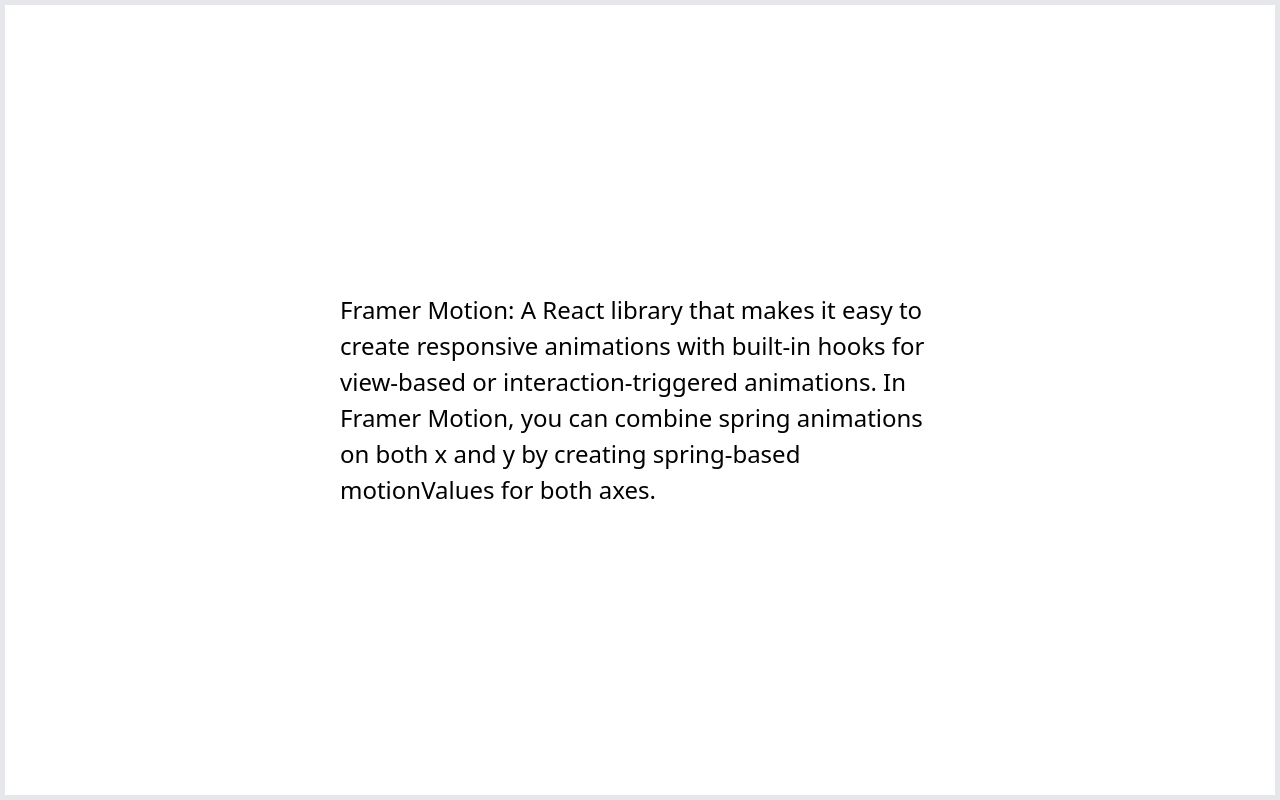
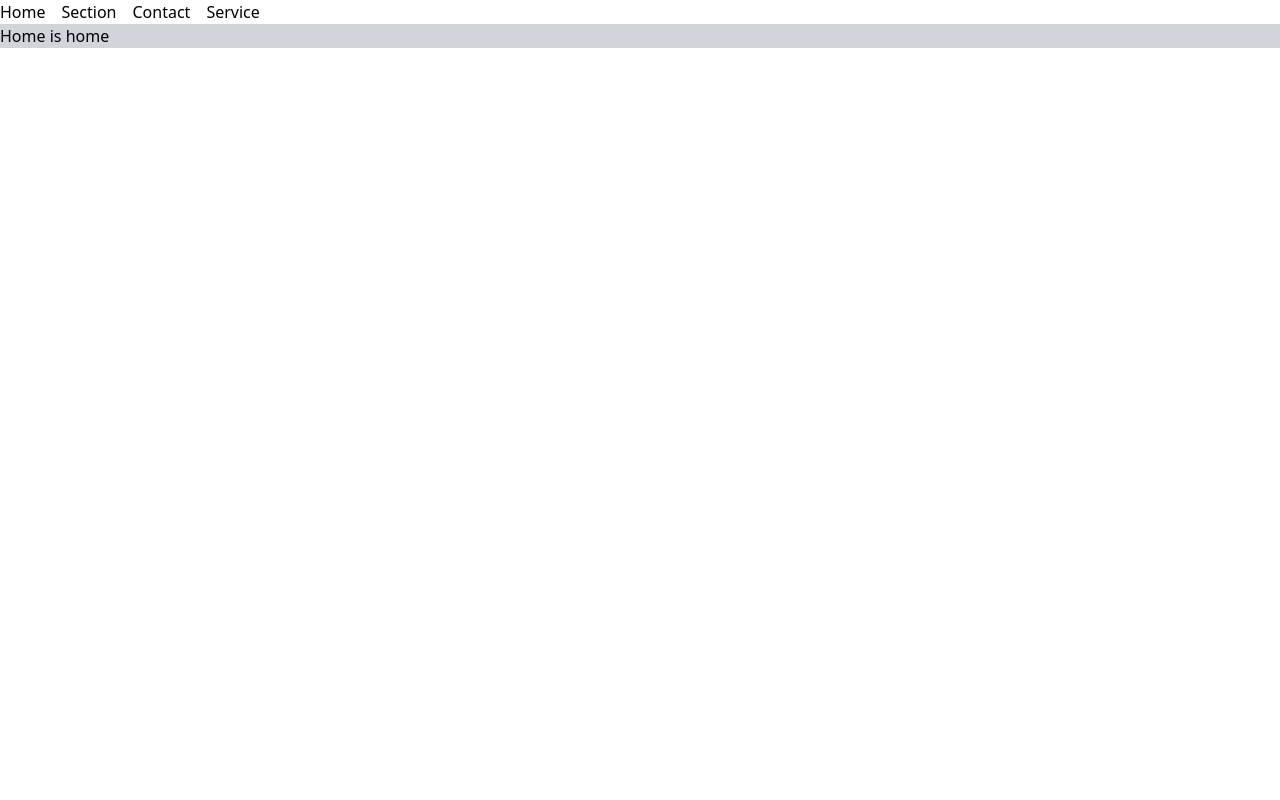
Before and after one commit to Heisdalu/sticky_animation, a Next.js app: page / in a window 1280 px wide. Built offline with nearby package versions, Linux system fonts and the light colour scheme.

Commit message:
page transition

```diff
--- a/src/components/mask/other2.tsx
+++ b/src/components/mask/other2.tsx
@@ -53,14 +53,14 @@
 
   return (
     <>
-      <motion.div
+      {/* <motion.div
         style={{
           x,
           y,
         }}
         className="z-[2] absolute h-[10px] w-[10px] bg-black rounded-full"
-      ></motion.div>
-      <div className="text-[1.5rem] relative cursor- h-[100vh] border-[5px]">
+      ></motion.div> */}
+      <div className="text-[1.5rem] relative cursor-none h-[100vh] border-[5px]">
         <motion.div
           style={{
             WebkitMaskPosition: d,
@@ -83,7 +83,7 @@
             }}
             onMouseLeave={() => {
               console.log("leave");
-              setState(0);
+              setState(10);
             }}
             className="w-[600px] text-white z-[10]"
           >
--- /dev/null
+++ b/src/components/page_trans/layout.tsx
@@ -0,0 +1,63 @@
+import { Variants, motion } from "framer-motion";
+import Link from "next/link";
+import { useRouter } from "next/router";
+import { ReactNode } from "react";
+
+const Layout = ({ children }: { children: ReactNode }) => {
+  const router = useRouter();
+
+  const obj: Variants = {
+    initial: {
+      y: 10,
+      opacity: 0,
+      scale: 1,
+    },
+    animate: {
+      y: 0,
+      opacity: 1,
+      scale: 1,
+
+      transition: {
+        duration: 0.5,
+      },
+    },
+  };
+  const bg: Variants = {
+    initial: {
+      y: 0,
+    },
+    animate: {
+      y: "-100%",
+      transition: {
+        duration: 0.5,
+      },
+    },
+    exit: {
+      y: 0,
+      transition: {
+        duration: 1,
+      },
+    },
+  };
+
+  return (
+    <>
+      <motion.div
+        {...bg}
+        className="grid place-items-center text-white h-[100vh] w-full z-[100] bg-black absolute top-[-0px]"
+      >
+        {router.asPath.slice(1) || "Home"}
+      </motion.div>
+      <motion.div {...obj}>
+        <div className="space-x-[1rem]">
+          <Link href={"/"}>Home</Link>
+          <Link href={"/section"}>Section</Link>
+          <Link href={"/contact"}>Contact</Link>
+          <Link href={"/service"}>Service</Link>
+        </div>
+        {children}
+      </motion.div>
+    </>
+  );
+};
+export default Layout;
--- a/src/pages/_app.tsx
+++ b/src/pages/_app.tsx
@@ -1,6 +1,21 @@
 import "@/styles/globals.css";
 import type { AppProps } from "next/app";
+import Link from "next/link";
+import { motion, AnimatePresence } from "framer-motion";
+import Layout from "@/components/page_trans/layout";
 
-export default function App({ Component, pageProps }: AppProps) {
-  return <Component {...pageProps} />;
+export default function App({ Component, pageProps, router }: AppProps) {
+  console.log(router.asPath);
+
+  return (
+    <>
+      <div>
+        <AnimatePresence mode="wait" initial={true}>
+          <Layout key={router.asPath}>
+            <Component {...pageProps} />
+          </Layout>
+        </AnimatePresence>
+      </div>
+    </>
+  );
 }
--- /dev/null
+++ b/src/pages/contact.tsx
@@ -0,0 +1,4 @@
+const Contact = () => {
+  return <div>Contact</div>;
+};
+export default Contact;
--- a/src/pages/index.tsx
+++ b/src/pages/index.tsx
@@ -10,10 +10,11 @@
 import Button from "@/components/Button/main";
 import Tut from "@/components/Tutorial/main";
 import Mask from "@/components/mask/mian";
+import { Variants, motion } from "framer-motion";
 
 const Index = () => {
   return (
-    <div>
+    <div className="i">
       {/* <Layout />
       <Lol />
       <Modal />
@@ -25,7 +26,8 @@
       {/* <Pin /> */}
       {/* <Button /> */}
       {/* <Tut /> */}
-      <Mask />
+      {/* <Mask /> */}
+      <div className="bg-gray-300 cen">Home is home</div>
     </div>
   );
 };
--- /dev/null
+++ b/src/pages/section/index.tsx
@@ -0,0 +1,4 @@
+const Section = () => {
+  return <div>Section.</div>;
+};
+export default Section;
--- /dev/null
+++ b/src/pages/service.tsx
@@ -0,0 +1,18 @@
+import { animate, motion } from "framer-motion";
+
+const Service = () => {
+  return (
+    <motion.div
+      initial={{ opacity: 0 }}
+      animate={{
+        opacity: 1,
+        transition: {
+          duration: 2,
+        },
+      }}
+    >
+      Service
+    </motion.div>
+  );
+};
+export default Service;
--- a/src/styles/globals.css
+++ b/src/styles/globals.css
@@ -67,3 +67,7 @@
   mask-repeat: no-repeat;
   mask-size: 0px;
 }
+
+.cent {
+  @apply h-[100vh] grid place-items-center;
+}
```
